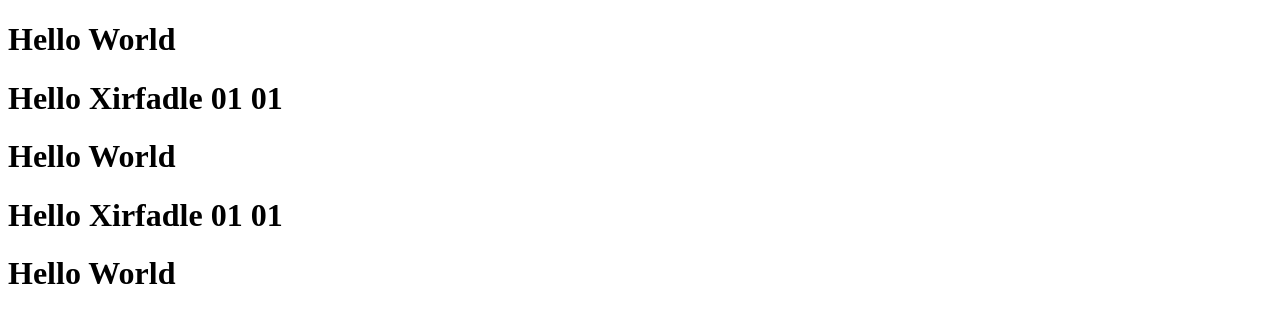
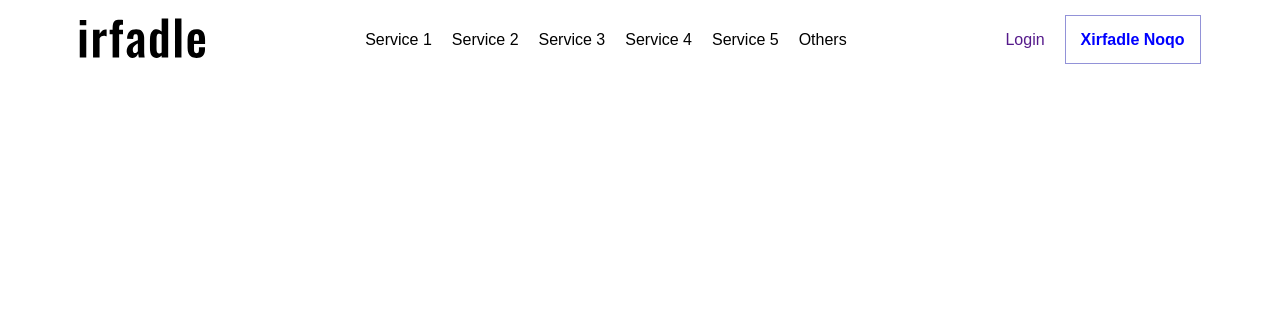
Before and after one commit to AbbasSAFAROV/xirfadleApp, a plain HTML site: page index.html in a window 1280 px wide. Shown: the top 311 px of the page. Drawn offline with Linux system fonts and the light colour scheme.

Commit message:
fix/3233 dosya duzenlendi

```diff
--- /dev/null
+++ b/css/style.css
@@ -0,0 +1,42 @@
+* {
+    margin: 0;
+    padding: 0;
+    box-sizing: border-box;
+    list-style: none;
+    text-decoration: none;
+}
+
+body {
+    font-family:  Arial, sans-serif;
+    font-size: 1rem;
+}
+
+.container {
+    width: 100%;
+    height: 100vh;
+}
+
+.navbar {
+    width: 100%;
+    height: 80px;
+    display: flex;
+    justify-content: space-around;
+    align-items: center;
+}
+
+.services {
+    display: flex;
+    gap: 20px;
+}
+
+.navbarRight {
+    display: flex;
+    gap: 20px;
+}
+
+.loginXirfadle {
+    padding: 15px;
+    border: 1px solid rgb(146, 146, 216);
+    color: blue;
+    font-weight: bold;
+}
--- a/index.html
+++ b/index.html
@@ -3,37 +3,39 @@
 <head>
     <meta charset="UTF-8">
     <meta name="viewport" content="width=device-width, initial-scale=1.0">
-    <title>Document</title>
+    <link rel="stylesheet" href="./css/style.css">
+    <title>Xirfadle</title>
 </head>
-<style>
-    img{
-        width: 100vw;
-        height: 500px;
-        object-fit: cover;
+<body>
 
-    }
-</style>
-<body>
-    <h1>Hello World</h1>
-    <h1>Hello Xirfadle 01 01</h1>
+    <div class="container">
 
-    <h1>Hello World</h1>
-    <h1>Hello Xirfadle 01 01</h1>
+        <!-- Navbar -->
+        <div class="navbar">
+            <div class="logo">
+                <a href=""><img src="./assets/images/logo.svg" alt=""></a>
+            </div>
 
-    <h1>Hello World</h1>
-     <div>
-        <img src="./assets/images/hero-image.svg" >
-     </div>
+            <ul class="services">
+                <li>Service 1</li>
+                <li>Service 2</li>
+                <li>Service 3</li>
+                <li>Service 4</li>
+                <li>Service 5</li>
+                <li>Others</li>
+            </ul>
 
-    <!-- git branch main -->
-    <!-- git pull -->
-    <!-- git checkout -b fix/0102/html_dosya_d -->
-    <!-- git add . -->
-    <!-- git commit -m "fix/0102/dosya_duzenlendi" -->
-    <!-- git push -->
+            <div class="navbarRight">
+                <div class="login">
+                    <a href="" class="loginBtn">Login</a>
+                </div>
+                <div class="xirfadleNoqo">
+                    <a href="" class="loginXirfadle">Xirfadle Noqo</a>
+                </div>
+            </div>
+        </nav>
 
-
-    <!-- abbas ne anlatıyorsu daha yeniş ccss orgrend -->
+    </div>
 
 </body>
 </html>
--- a/style.css
+++ /dev/null
@@ -1,3 +0,0 @@
-body {
-    background-color: red;
-}
```
Also changed, not shown: bashir.html (deleted, +0 -11 lines), bashir_deneme_tekrar.html (deleted, +0 -11 lines), denem.html (deleted, +0 -11 lines), nav_bar.html (deleted, +0 -11 lines).
